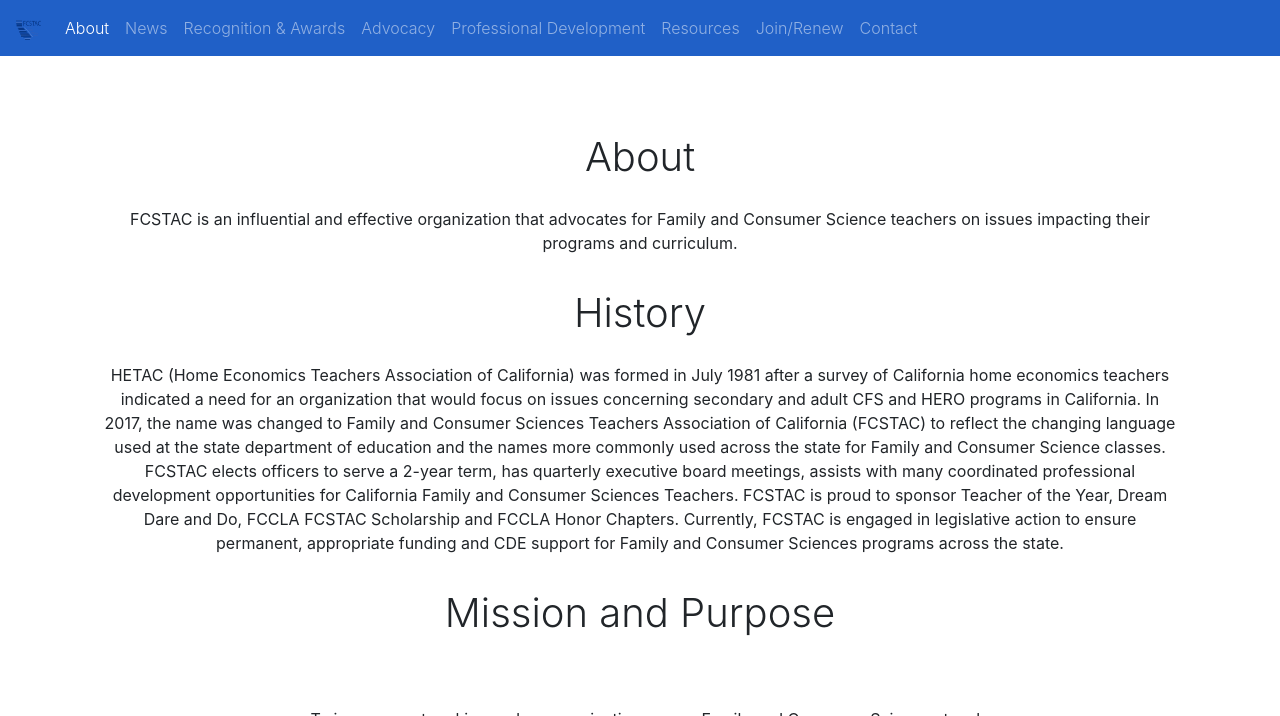
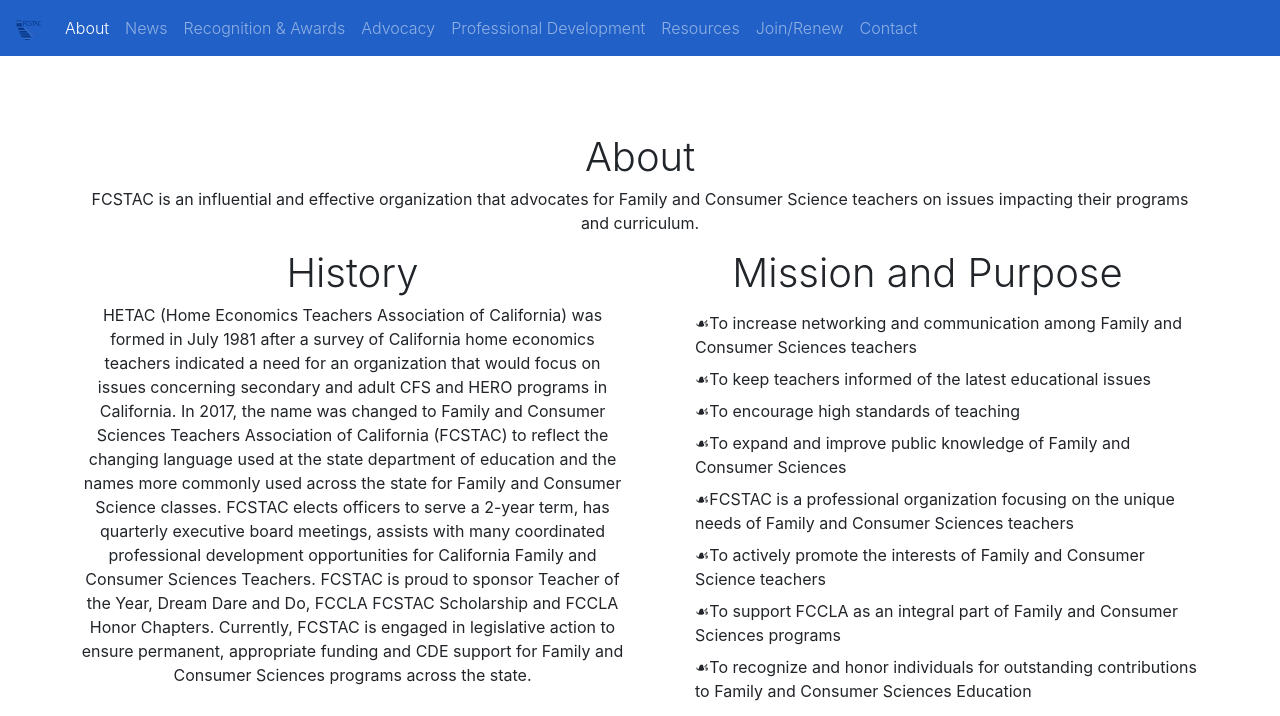
Before and after one commit to JustinRisney/Fcstac.org, a PHP site: page /about in a window 1280 px wide. Shown: the top 716 px of the page. Run offline with PHP 8.4, Linux system fonts and the light colour scheme; some libraries are stand-ins or nearby versions.

Commit message:
About Page update
Updated and restyled page

```diff
--- a/src/about/index.php
+++ b/src/about/index.php
@@ -4,11 +4,9 @@
         <title>FCSTAC | About</title>
         <meta charset="utf-8">
         <meta name="viewport" content="width=device-width, initial-scale=1, shrink-to-fit=no">
-        <link rel="stylesheet" type="text/css" href="stylesheets/index.css">
+        <link rel="stylesheet" type="text/css" href="/stylesheets/index.css">
         <link rel="stylesheet" href="https://maxcdn.bootstrapcdn.com/bootstrap/4.0.0-beta/css/bootstrap.min.css" integrity="sha384-/Y6pD6FV/Vv2HJnA6t+vslU6fwYXjCFtcEpHbNJ0lyAFsXTsjBbfaDjzALeQsN6M" crossorigin="anonymous">
-
         <style type="text/css">
-
 			.mission-statement {
 				padding-top: 8px;
 				list-style-type: none;
@@ -18,31 +16,39 @@
     <body>
 		<?php include'../navbar.php';?>
 		<div class="container-fluid text-center" style="padding: 80px; 40px;">
-			<h1 style="font-weight: 300">About</h1>
-			<p style="padding: 20px 20px;">FCSTAC is an influential and effective organization that advocates for Family and Consumer Science teachers on issues impacting their programs and curriculum.</p>
-
-			<h1 style="font-weight: 300">History</h1>
-			<p style="padding: 20px 20px;">HETAC (Home Economics Teachers Association of California) was formed in July 1981 after a survey of California home economics teachers indicated a need for an organization that would focus on issues concerning secondary and adult CFS and HERO programs in California.  In 2017, the name was changed to Family and Consumer Sciences Teachers Association of California (FCSTAC) to reflect the changing language used at the state department of education and the names more commonly used across the state for Family and Consumer Science classes.  FCSTAC elects officers to serve a 2-year term, has quarterly executive board meetings, assists with many coordinated professional development opportunities for California Family and Consumer Sciences Teachers. FCSTAC is proud to sponsor Teacher of the Year, Dream Dare and Do, FCCLA FCSTAC Scholarship and FCCLA Honor Chapters. Currently, FCSTAC is engaged in legislative action to ensure permanent, appropriate funding and CDE support for Family and Consumer Sciences programs across the state.
-			</p>
-
-			<h1 style="font-weight: 300">Mission and Purpose</h1>
-			<p style="padding: 20px 20px;">
-				<ul >
-					<li class="mission-statement">To increase networking and communication among Family and Consumer Sciences teachers</li>
-					<li class="mission-statement">To keep teachers informed of the latest educational issues </li>
-					<li class="mission-statement">To encourage high standards of teaching </li>
-					<li class="mission-statement">To expand and improve public knowledge of Family and Consumer Sciences </li>
-					<li class="mission-statement">FCSTAC is a professional organization focusing on the unique needs of Family and Consumer Sciences teachers</li>
-					<li class="mission-statement">To actively promote the interests of Family and Consumer Science teachers </li>
-					<li class="mission-statement">To support FCCLA as an integral part of Family and Consumer Sciences programs</li>
-					<li class="mission-statement">To recognize and honor individuals for outstanding contributions to Family and Consumer Sciences Education</li>
-				</ul>
-
-			</p>
-			<img src="https://www.kids-cooking-activities.com/image-files/teenagechefcookingclass.jpg" class="col-md-12" />
+			<div class="row justify-content-center">
+				<div class="col-md-12">
+					<h1 style="font-weight: 300">About</h1>
+					<p>
+						FCSTAC is an influential and effective organization that advocates for Family and Consumer Science teachers on issues impacting their programs and curriculum.
+					</p>
+				</div>
+			</div>
+			<div class="row justify-content-center">
+				<div class="col-sm-6">
+					<h1 style="font-weight: 300">History</h1>
+					<p>
+						HETAC (Home Economics Teachers Association of California) was formed in July 1981 after a survey of California home economics teachers indicated a need for an organization that would focus on issues concerning secondary and adult CFS and HERO programs in California.  In 2017, the name was changed to Family and Consumer Sciences Teachers Association of California (FCSTAC) to reflect the changing language used at the state department of education and the names more commonly used across the state for Family and Consumer Science classes.  FCSTAC elects officers to serve a 2-year term, has quarterly executive board meetings, assists with many coordinated professional development opportunities for California Family and Consumer Sciences Teachers. FCSTAC is proud to sponsor Teacher of the Year, Dream Dare and Do, FCCLA FCSTAC Scholarship and FCCLA Honor Chapters. Currently, FCSTAC is engaged in legislative action to ensure permanent, appropriate funding and CDE support for Family and Consumer Sciences programs across the state.
+					</p>
+				</div>
+				<div class="col-sm-6">
+					<h1 style="font-weight: 300">Mission and Purpose</h1>
+					<ul style="text-align: left">
+						<li class="mission-statement">☙To increase networking and communication among Family and Consumer Sciences teachers</li>
+						<li class="mission-statement">☙To keep teachers informed of the latest educational issues </li>
+						<li class="mission-statement">☙To encourage high standards of teaching </li>
+						<li class="mission-statement">☙To expand and improve public knowledge of Family and Consumer Sciences </li>
+						<li class="mission-statement">☙FCSTAC is a professional organization focusing on the unique needs of Family and Consumer Sciences teachers</li>
+						<li class="mission-statement">☙To actively promote the interests of Family and Consumer Science teachers </li>
+						<li class="mission-statement">☙To support FCCLA as an integral part of Family and Consumer Sciences programs</li>
+						<li class="mission-statement">☙To recognize and honor individuals for outstanding contributions to Family and Consumer Sciences Education</li>
+					</ul>
+				</div>
+			</div>
+			<div class="row justify-content-center text-center">
+				<img src="https://www.kids-cooking-activities.com/image-files/teenagechefcookingclass.jpg" class="image-fluid"/>
+			</div>
 		</div>
-
-
         <script src="https://code.jquery.com/jquery-3.2.1.slim.min.js" integrity="sha384-KJ3o2DKtIkvYIK3UENzmM7KCkRr/rE9/Qpg6aAZGJwFDMVNA/GpGFF93hXpG5KkN" crossorigin="anonymous"></script>
         <script src="https://cdnjs.cloudflare.com/ajax/libs/popper.js/1.11.0/umd/popper.min.js" integrity="sha384-b/U6ypiBEHpOf/4+1nzFpr53nxSS+GLCkfwBdFNTxtclqqenISfwAzpKaMNFNmj4" crossorigin="anonymous"></script>
         <script src="https://maxcdn.bootstrapcdn.com/bootstrap/4.0.0-beta/js/bootstrap.min.js" integrity="sha384-h0AbiXch4ZDo7tp9hKZ4TsHbi047NrKGLO3SEJAg45jXxnGIfYzk4Si90RDIqNm1" crossorigin="anonymous"></script>
```
